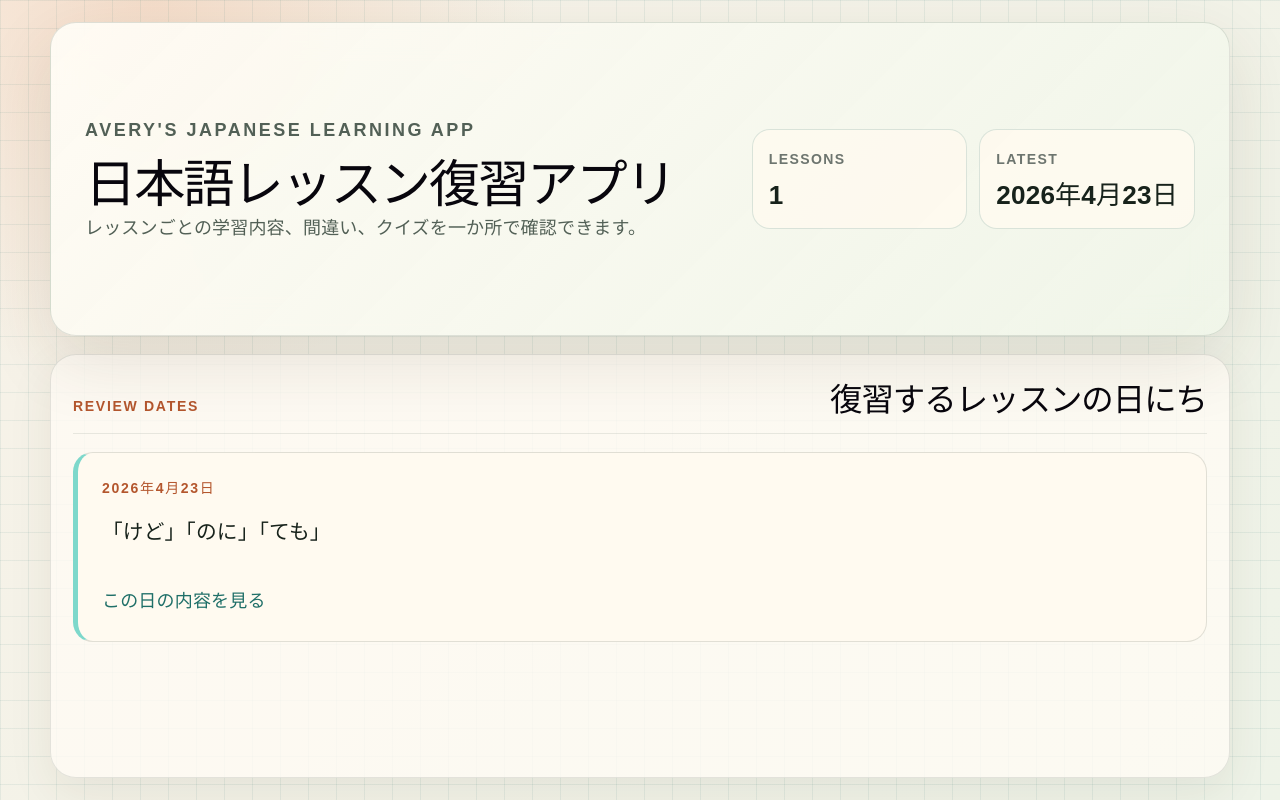
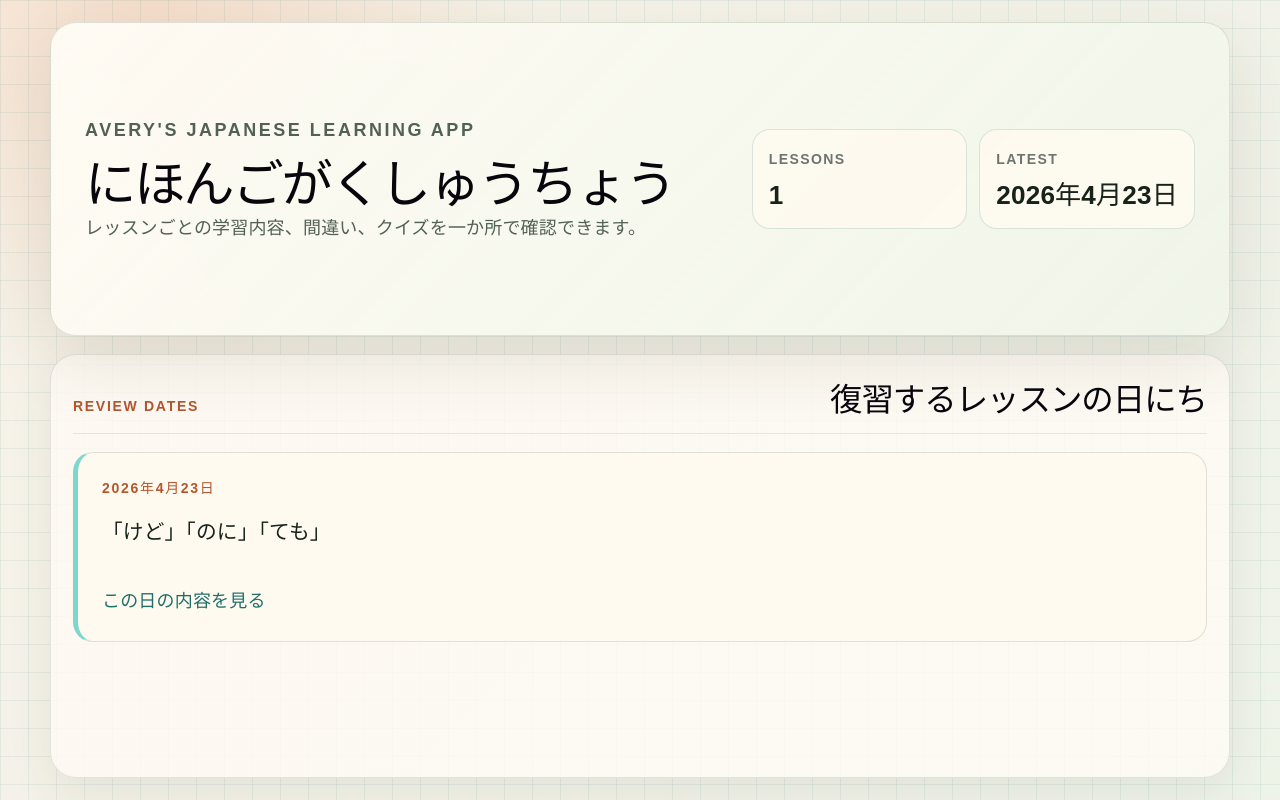
Before and after one commit to GUERU0329/japanesequiz, a React (Vite) app: page / in a window 1280 px wide. Built offline with nearby package versions, Linux system fonts and the light colour scheme.

Commit message:
update review lesson and quiz

```diff
--- a/src/pages/HomePage.jsx
+++ b/src/pages/HomePage.jsx
@@ -12,7 +12,7 @@ function HomePage() {
       <section className="review-hero">
         <div>
           <p className="eyebrow">Avery's Japanese Learning App</p>
-          <h1>日本語レッスン復習アプリ</h1>
+          <h1>にほんごがくしゅうちょう</h1>
           <p>レッスンごとの学習内容、間違い、クイズを一か所で確認できます。</p>
         </div>
         <div className="app-stat-grid" aria-label="学習状況">
```
